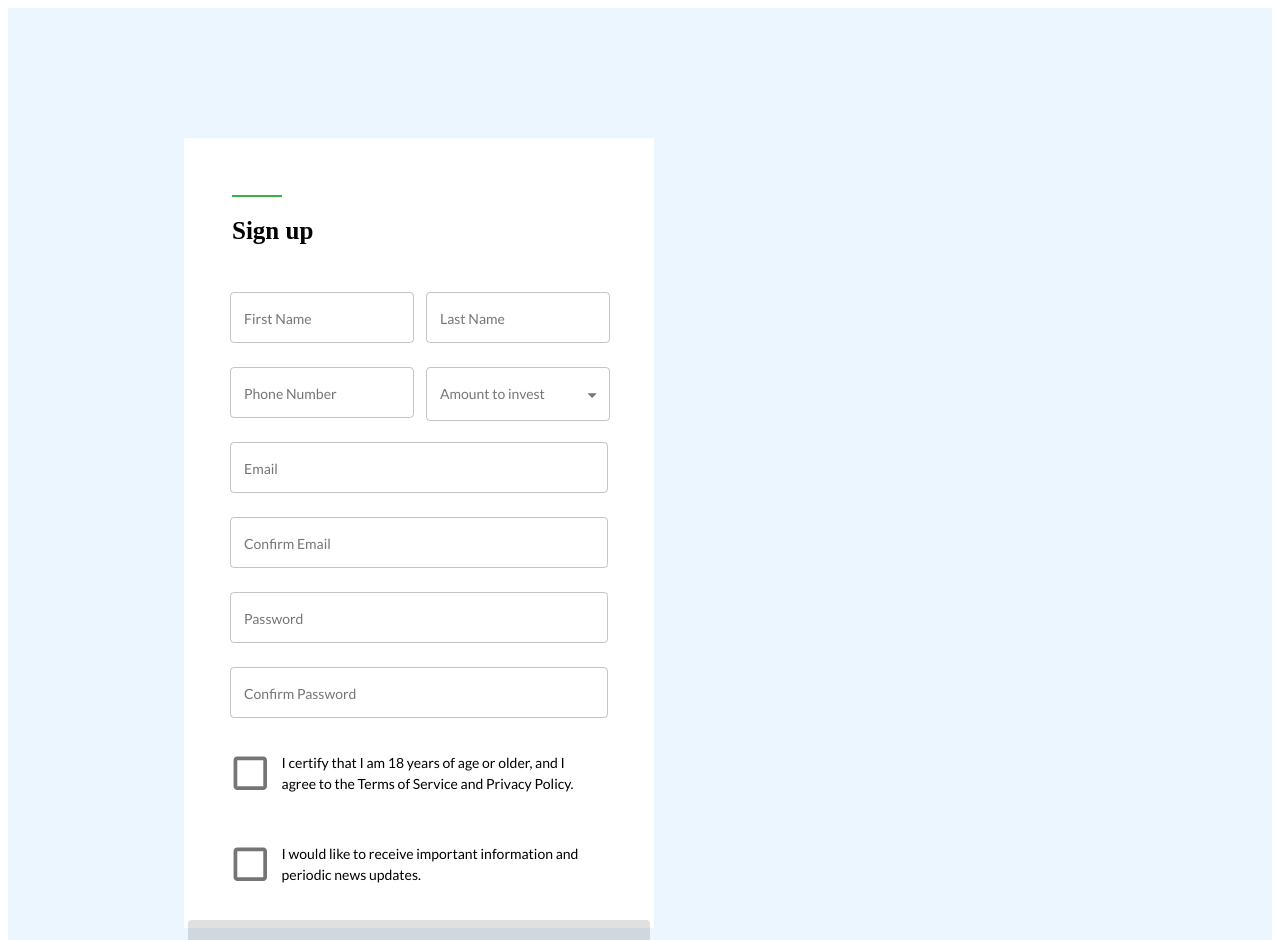
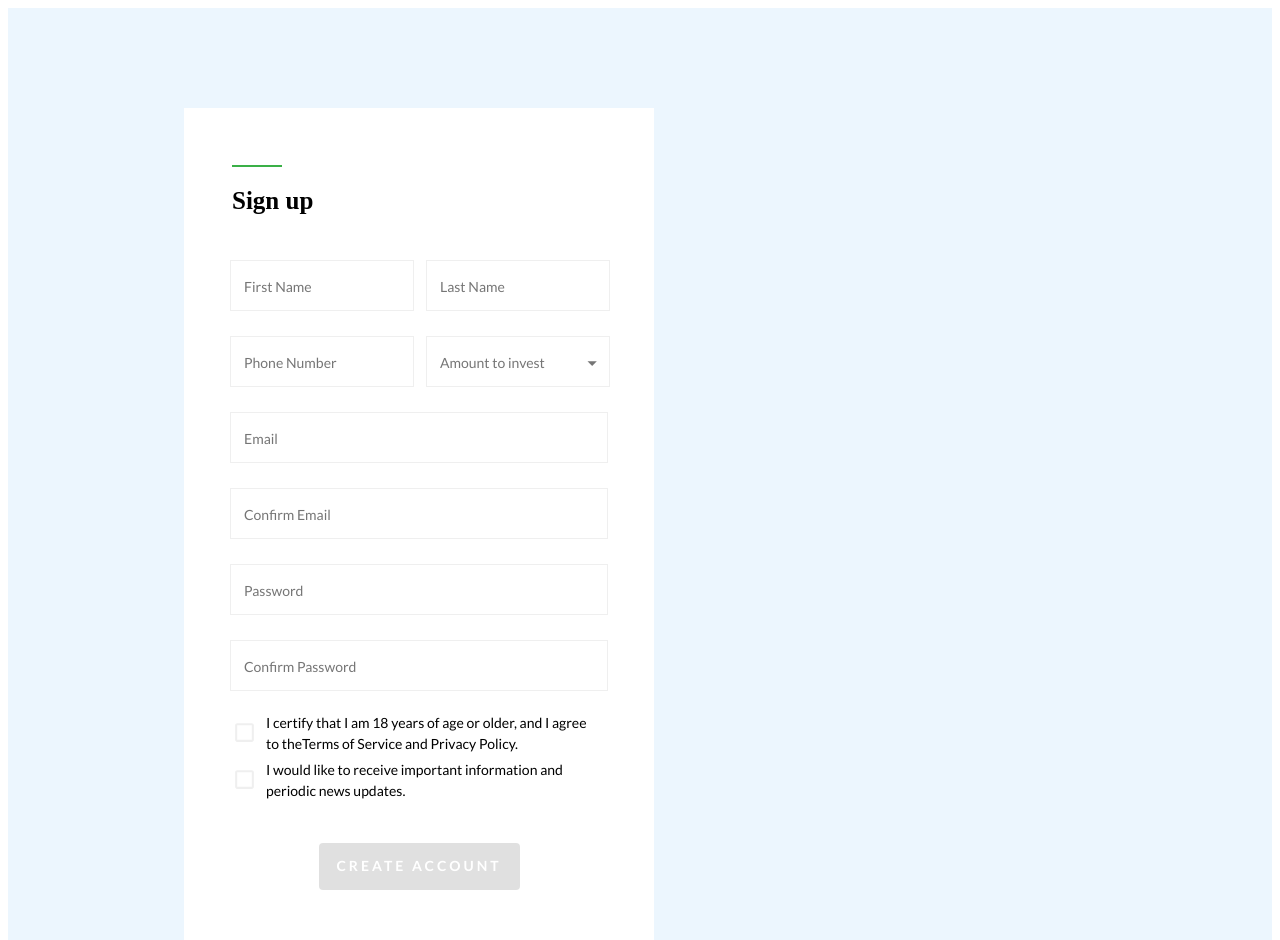
Before and after one commit to shestakova1806/employee-from, a React (Create React App) app: page / in a window 1280 px wide. Shown: the top 940 px of the page. Built offline with nearby package versions, Linux system fonts and the light colour scheme.

Commit message:
fixed select, checkbox, button styles

```diff
--- a/src/components/Controls/Button.js
+++ b/src/components/Controls/Button.js
@@ -1,14 +1,13 @@
 import React from "react";
 import { Button as SubmitButton, makeStyles } from "@material-ui/core";
 
-const useStyles = makeStyles((theme) => ({
+const useStyles = makeStyles({
   root: {
-    margin: theme.spacing(0.5),
+    marginTop: "20px",
+    width: "201px",
+    height: "47px",
   },
-  label: {
-    textTransform: "none",
-  },
-}));
+});
 
 export const Button = (props) => {
   const { text, size, color, variant, onClick, ...other } = props;
@@ -21,7 +20,7 @@ export const Button = (props) => {
       color="primary"
       onClick={onClick}
       {...other}
-      classes={{ root: classes.root, label: classes.label }}
+      classes={classes.root}
     >
       {text}
     </SubmitButton>
--- a/src/components/Controls/Checkbox.js
+++ b/src/components/Controls/Checkbox.js
@@ -10,6 +10,17 @@ const useStyles = makeStyles({
   root: {
     "& .MuiTypography-body1": {
       fontSize: "14px",
+    },
+    "& .MuiSvgIcon-root": {
+      width: "25px",
+      height: "25px",
+      borderRadius: "0",
+    },
+    "& .MuiCheckbox-colorPrimary.Mui-checked ": {
+      color: "#1EAAFC",
+    },
+    "& .MuiCheckbox-root": {
+      color: "#EFEFEF",
     },
   },
 });
--- a/src/components/Controls/InputBig.js
+++ b/src/components/Controls/InputBig.js
@@ -4,6 +4,9 @@ import { makeStyles } from "@material-ui/core";
 
 const useStyles = makeStyles({
   root: {
+    "& .MuiOutlinedInput-root": {
+      borderRadius: "0",
+    },
     "& .Mui-error": {
       fontFamily: "Lato",
       fontSize: "14px",
@@ -21,6 +24,9 @@ const useStyles = makeStyles({
     },
     "& .MuiInputBase-input": {
       height: "1em",
+    },
+    "& .MuiOutlinedInput-notchedOutline": {
+      borderColor: "#EFEFEF",
     },
     width: "378px",
     height: "47px",
--- a/src/components/Controls/InputSmall.js
+++ b/src/components/Controls/InputSmall.js
@@ -4,6 +4,12 @@ import { makeStyles } from "@material-ui/core";
 
 const useStyles = makeStyles({
   root: {
+    "& .MuiOutlinedInput-root": {
+      borderRadius: "0",
+    },
+    "& .MuiOutlinedInput-notchedOutline": {
+      borderColor: "#EFEFEF",
+    },
     "& .Mui-error": {
       fontFamily: "Lato",
       fontSize: "14px",
--- a/src/components/Controls/Select.js
+++ b/src/components/Controls/Select.js
@@ -10,6 +10,15 @@ import {
 
 const useStyles = makeStyles({
   root: {
+    "& .MuiInputBase-root": {
+      height: "51px",
+    },
+    "& .MuiOutlinedInput-root": {
+      borderRadius: "0",
+    },
+    "& .MuiOutlinedInput-notchedOutline": {
+      borderColor: "#EFEFEF",
+    },
     "& .MuiFormHelperText-root": {
       fontFamily: "Lato",
       fontSize: "12px",
@@ -31,9 +40,6 @@ const useStyles = makeStyles({
     "& .MuiFormLabel-root": {
       fontFamily: "Lato",
       fontSize: "14px",
-    },
-    "& .MuiInputBase-input": {
-      height: "1em",
     },
     "& .MuiSelect-selectMenu": {
       fontFamily: "Lato",
@@ -58,14 +64,8 @@ const useStyles = makeStyles({
     },
   },
   menuItem: {
-    "& .MuiSelect-selectMenu": {
-      fontFamily: "Lato",
-      fontSize: "14px",
-    },
-    "& .MuiMenuItem-root": {
-      fontFamily: "Lato",
-      fontSize: "14px",
-    },
+    fontFamily: "Lato",
+    fontSize: "14px",
   },
 });
 
--- a/src/components/pages/EmployeeForm.js
+++ b/src/components/pages/EmployeeForm.js
@@ -81,7 +81,7 @@ const invest = [
 const useStyles = makeStyles({
   root: {
     width: "470px",
-    height: "790px",
+    height: "850px",
     background: "#FFFFFF",
     display: "flex",
     flexDirection: "column",
@@ -103,8 +103,35 @@ const useStyles = makeStyles({
   row: {
     display: "flex",
     justifyContent: "space-between",
-
-    margin: "7px 44px 21px 46px",
+    margin: "5px 44px 24px 46px",
+  },
+  checkboxRow: {
+    display: "flex",
+    flexDirection: "row",
+    justifyContent: "space-around",
+    alignItems: "flex-start",
+    margin: "0px 44px 4px 50px",
+  },
+  buttonRow: {
+    display: "flex",
+    justifyContent: "center",
+  },
+  button: {
+    width: "201px",
+    height: "47px",
+    marginTop: "38px",
+    display: "flex",
+    flexDirection: "column",
+    justifyContent: "center",
+    alignItems: "center",
+    padding: 0,
+    color: "FFFFFF",
+    "& .MuiButton-label": {
+      fontSize: "14px",
+      fontWeight: "700",
+      letterSpacing: "3px",
+      color: "#FFFFFF",
+    },
   },
 });
 
@@ -206,15 +233,15 @@ const Form = (props) => {
           }
         />
       </div>
-      <div className={classes.row}>
+      <div className={classes.checkboxRow}>
         <Controls.Checkbox
           name="isAdult"
-          label="I certify that I am 18 years of age or older, and I agree to the Terms of Service and Privacy Policy."
+          label="I certify that I am 18 years of age or older, and I agree to theTerms of Service and Privacy Policy."
           value={formik.values.isAdult}
           onChange={formik.handleChange}
         />
       </div>
-      <div className={classes.row}>
+      <div className={classes.checkboxRow}>
         <Controls.Checkbox
           name="isGetNews"
           label="I would like to receive important information and periodic news updates."
@@ -222,11 +249,14 @@ const Form = (props) => {
           onChange={formik.handleChange}
         />
       </div>
-      <Controls.Button
-        text="CREATE ACCOUNT"
-        type="Submit"
-        disabled={!(formik.isValid && formik.dirty)}
-      />
+      <div className={classes.buttonRow}>
+        <Controls.Button
+          text="CREATE ACCOUNT"
+          type="Submit"
+          disabled={!(formik.isValid && formik.dirty)}
+          className={classes.button}
+        />
+      </div>
     </form>
   );
 };
```
